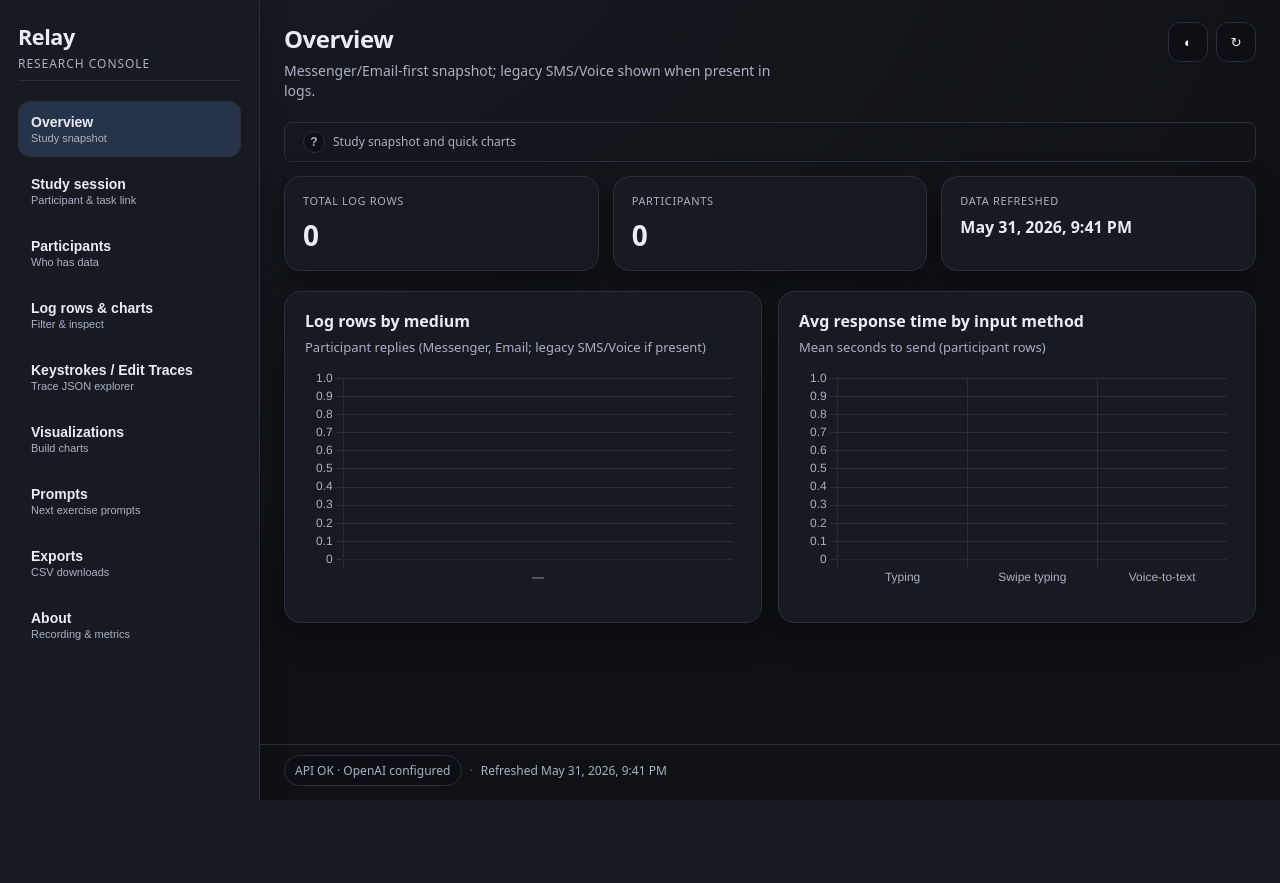
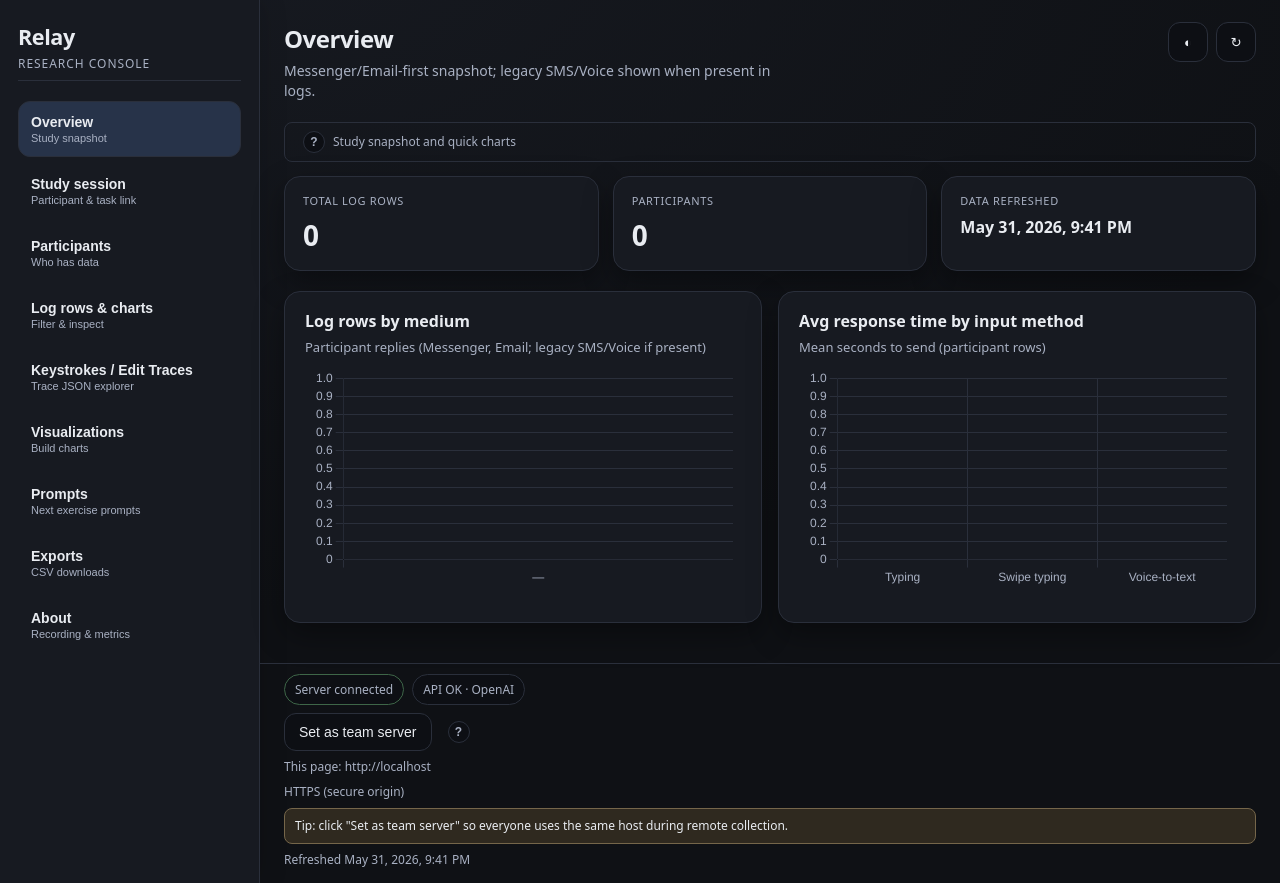
Before and after one commit to JocelyneCM/reply-task-prototype, a Flask app: page /admin in a window 1280 px wide. Before the commit the page ends 800 px from the top, so only its background shows below. Run offline with Flask 3, Linux system fonts and the light colour scheme; data that the repository does not hold is empty; some libraries are stand-ins or nearby versions.

Commit message:
Add optional admin password and ngrok remote guardrails.
Protect admin routes when RELAY_ADMIN_PASSWORD is set, warn on public admin access, and document safe remote collection with ngrok.

```diff
--- a/prototype/server.py
+++ b/prototype/server.py
@@ -29,6 +29,7 @@ from uuid import uuid4
 import csv
 import json
 import os
+import hmac
 from collections import Counter, defaultdict
 
 from flask import (
@@ -140,6 +141,50 @@ else:
 
 BASE_DIR = Path(__file__).resolve().parent
 ensure_base_directories(BASE_DIR)
+
+
+def _admin_password_configured() -> str:
+    """Return configured admin password (blank means auth disabled)."""
+    return str(os.environ.get("RELAY_ADMIN_PASSWORD") or "").strip()
+
+
+def _request_host_without_port() -> str:
+    return (request.host or "").split(":")[0].strip().lower()
+
+
+def _is_local_host(host: str) -> bool:
+    h = (host or "").strip().lower()
+    return h in {"localhost", "127.0.0.1", "::1"}
+
+
+def _is_admin_protected_path(path: str) -> bool:
+    p = str(path or "")
+    return (
+        p == "/admin"
+        or p.startswith("/api/admin")
+        or p == "/api/admin_summary"
+        or p == "/api/logs"
+        or p == "/api/participants"
+        or p.startswith("/api/prompt_pool")
+        or p.startswith("/api/download_csv")
+        or p.startswith("/api/download_edit_trace")
+    )
+
+
+def _maybe_require_admin_password() -> Optional[Response]:
+    """Optional lightweight admin protection when RELAY_ADMIN_PASSWORD is set."""
+    password = _admin_password_configured()
+    if not password or not _is_admin_protected_path(request.path):
+        return None
+    auth = request.authorization
+    user = (auth.username or "") if auth else ""
+    supplied = (auth.password or "") if auth else ""
+    if user == "relay_admin" and hmac.compare_digest(supplied, password):
+        return None
+    res = Response("Admin authentication required.", 401)
+    res.headers["WWW-Authenticate"] = 'Basic realm="Relay Admin"'
+    return res
+
 
 # Voice prompt files for participant UI (flat folders only; no subpaths).
 VOICE_PROMPT_SUFFIXES = frozenset({".mp3", ".wav", ".m4a", ".ogg", ".webm"})
@@ -369,6 +414,7 @@ app = Flask(
     static_folder=str(BASE_DIR / "static"),
     template_folder=str(BASE_DIR / "templates"),
 )
+app.before_request(_maybe_require_admin_password)
 
 
 # ---------------------------------------------------------------------------
@@ -424,7 +470,7 @@ def api_health() -> Response:
     can toggle related controls.
     """
     forwarded = (request.headers.get("X-Forwarded-Proto") or "").split(",")[0].strip().lower()
-    host = (request.host or "").split(":")[0].lower()
+    host = _request_host_without_port()
     is_secure = bool(request.is_secure) or forwarded == "https"
     mic_likely = is_secure or host in {"localhost", "127.0.0.1"}
     payload = {
@@ -435,7 +481,10 @@ def api_health() -> Response:
         "ffmpeg_ok": FFMPEG_AVAILABLE,
         "whisper_error": WHISPER_ERROR,
         "openai_configured": has_openai_key_configured(),
+        "request_host": host,
+        "request_host_is_local": _is_local_host(host),
         "request_is_secure": is_secure,
+        "admin_password_set": bool(_admin_password_configured()),
         "mic_likely_available": mic_likely,
     }
     return jsonify(payload)
--- a/prototype/static/css/style.css
+++ b/prototype/static/css/style.css
@@ -2629,7 +2629,7 @@ body[data-theme="light"] .pex-admin-sidebar{
 
 .pex-admin-status-footer{
   display:flex;
-  align-items:center;
+  align-items:flex-start;
   flex-wrap:wrap;
   gap:8px;
   padding:10px 24px 14px;
@@ -2637,6 +2637,53 @@ body[data-theme="light"] .pex-admin-sidebar{
   margin-top:auto;
   font-size:12px;
   color:var(--muted);
+}
+
+.pex-admin-footer-main{
+  display:flex;
+  flex-direction:column;
+  gap:8px;
+  width:100%;
+}
+
+.pex-admin-footer-row{
+  display:flex;
+  flex-wrap:wrap;
+  align-items:center;
+  gap:8px;
+}
+
+.pex-admin-footer-researcher{
+  gap:10px;
+}
+
+.pex-admin-footer-host,
+.pex-admin-footer-scheme,
+.pex-admin-footer-refreshed{
+  margin:0;
+  line-height:1.4;
+}
+
+.pex-admin-footer-warn{
+  margin:0;
+  padding:8px 10px;
+  border-radius:8px;
+  line-height:1.45;
+  color:var(--text);
+  background:color-mix(in srgb, var(--warn, #e8b84a) 14%, var(--surface));
+  border:1px solid color-mix(in srgb, var(--warn, #e8b84a) 35%, var(--line));
+}
+
+.pex-admin-footer-warn[hidden]{
+  display:none !important;
+}
+
+.pex-admin-pill--footer.is-ok{
+  border-color:color-mix(in srgb, var(--ok, #5cb85c) 40%, var(--line));
+}
+
+.pex-admin-pill--footer.is-bad{
+  border-color:color-mix(in srgb, var(--danger, #d9534f) 40%, var(--line));
 }
 
 .pex-admin-pill--footer{
--- a/prototype/static/js/admin_help.js
+++ b/prototype/static/js/admin_help.js
@@ -12,6 +12,23 @@
 
 **Typical use:** open at the start of a lab day to confirm logging is working, or after a session to spot obvious gaps.`,
     },
+    "shared-server": {
+      title: "One shared server for the study",
+      body: `During live data collection, everyone should use the **same Relay server** (same host/URL).
+
+**Before remote testing:** back up data first:
+\`cp -R prototype/data prototype/data_backup_$(date +%Y%m%d_%H%M%S)\`
+
+**Remote setup (ngrok):**
+1. Start Relay: \`python -m prototype.server\`
+2. In another terminal: \`ngrok http 8000\`
+3. Open **admin** on the **https://** ngrok URL and build participant links from there
+4. Click **Set as team server** in the footer so mismatched hosts are warned
+
+**Optional:** set \`RELAY_ADMIN_PASSWORD\` before sharing a public admin link (username \`relay_admin\`).
+
+**HTTP vs HTTPS:** typing and swipe work on plain HTTP; phone mic needs HTTPS.`,
+    },
     session: {
       title: "Study session",
       body: `Run a live collection block with one participant at a time.
@@ -25,6 +42,11 @@
       body: `The ID ties everything together (logs, session plan, exports).
 
 Use the same code on every link for that person (e.g. **P006**). You can type a new ID or pick an existing one from suggestions.
+
+Recommended ranges to avoid collisions:
+- lab/local participants: **P001–P099**
+- remote participants: **P101+**
+- test-only IDs: **P901+**
 
 **Common mistake:** one participant using two different IDs — their data will look split across two people.`,
     },
--- /dev/null
+++ b/prototype/static/js/admin_study_context.js
@@ -0,0 +1,128 @@
+/**
+ * Admin server status + remote/ngrok guardrails (team URL in localStorage).
+ */
+(function () {
+  const STORAGE_TEAM_BASE = "relay_team_base_url";
+
+  function readTeamBaseUrl() {
+    try {
+      return (localStorage.getItem(STORAGE_TEAM_BASE) || "").trim();
+    } catch {
+      return "";
+    }
+  }
+
+  function writeTeamBaseUrl(url) {
+    try {
+      const v = String(url || "").trim().replace(/\/$/, "");
+      if (v) localStorage.setItem(STORAGE_TEAM_BASE, v);
+      else localStorage.removeItem(STORAGE_TEAM_BASE);
+    } catch {
+      /* ignore */
+    }
+  }
+
+  function currentBaseUrl() {
+    return `${window.location.origin}`.replace(/\/$/, "");
+  }
+
+  function schemeLabel(isSecure) {
+    return isSecure
+      ? "HTTPS (secure origin)"
+      : "HTTP (typing/swipe OK; phone mic usually blocked)";
+  }
+
+  function hostMismatch(teamBase, current) {
+    if (!teamBase || !current) return false;
+    try {
+      return new URL(teamBase).origin !== new URL(current).origin;
+    } catch {
+      return teamBase !== current;
+    }
+  }
+
+  function updateAdminServerFooter(health) {
+    const statusEl = document.getElementById("adminServerStatusPill");
+    const hostEl = document.getElementById("adminServerHostLine");
+    const schemeEl = document.getElementById("adminServerSchemeLine");
+    const warnEl = document.getElementById("adminServerWarn");
+    const apiPill = document.getElementById("serverPill");
+
+    const base = currentBaseUrl();
+    const isSecure =
+      !!window.isSecureContext || !!(health && health.request_is_secure);
+    const connected = health == null ? false : !!health.ok;
+
+    if (statusEl) {
+      statusEl.textContent = connected ? "Server connected" : "Server unreachable";
+      statusEl.classList.toggle("is-ok", connected);
+      statusEl.classList.toggle("is-bad", !connected);
+    }
+
+    if (hostEl) {
+      hostEl.textContent = `This page: ${base}`;
+      hostEl.title = "All researchers should use the same server URL during a study block.";
+    }
+
+    if (schemeEl) schemeEl.textContent = schemeLabel(isSecure);
+
+    const hostIsLocal =
+      health && Object.prototype.hasOwnProperty.call(health, "request_host_is_local")
+        ? !!health.request_host_is_local
+        : ["localhost", "127.0.0.1", "::1"].includes(
+            String(window.location.hostname || "").toLowerCase()
+          );
+    const adminPasswordSet = !!(health && health.admin_password_set);
+    const teamBase = readTeamBaseUrl();
+
+    if (warnEl) {
+      if (!hostIsLocal && !adminPasswordSet) {
+        warnEl.hidden = false;
+        warnEl.textContent =
+          "This admin page is reachable through a non-local link. Set RELAY_ADMIN_PASSWORD before sharing widely.";
+      } else if (teamBase && hostMismatch(teamBase, base)) {
+        warnEl.hidden = false;
+        warnEl.textContent = `Warning: team server is ${teamBase} but you are on ${base}. Data may split across servers.`;
+      } else if (!teamBase) {
+        warnEl.hidden = false;
+        warnEl.textContent =
+          'Tip: click "Set as team server" so everyone uses the same host during remote collection.';
+      } else {
+        warnEl.hidden = true;
+        warnEl.textContent = "";
+      }
+    }
+
+    if (apiPill && health) {
+      if (health.whisper_ok) {
+        apiPill.textContent = health.openai_configured
+          ? "API OK · OpenAI"
+          : "API OK · OpenAI missing";
+      } else {
+        const why = health.ffmpeg_ok === false ? "ffmpeg missing" : "whisper limited";
+        apiPill.textContent = `API OK · ${why}`;
+      }
+    } else if (apiPill && !health) {
+      apiPill.textContent = "API unreachable";
+    }
+  }
+
+  function initAdminStudyContext() {
+    const teamBtn = document.getElementById("adminSetTeamServerBtn");
+    if (teamBtn && !teamBtn.dataset.bound) {
+      teamBtn.dataset.bound = "1";
+      teamBtn.addEventListener("click", () => {
+        writeTeamBaseUrl(currentBaseUrl());
+        updateAdminServerFooter({ ok: true, admin_password_set: false, request_host_is_local: false });
+        teamBtn.textContent = "Team server saved ✓";
+        setTimeout(() => {
+          teamBtn.textContent = "Set as team server";
+        }, 2000);
+      });
+    }
+    updateAdminServerFooter({ ok: true });
+  }
+
+  window.initAdminStudyContext = initAdminStudyContext;
+  window.updateAdminServerFooter = updateAdminServerFooter;
+})();
--- a/prototype/templates/admin.html
+++ b/prototype/templates/admin.html
@@ -208,6 +208,9 @@
                       </div>
                       <p class="pex-inline-hint">
                         Same ID on every link (<strong>P001</strong>, <strong>P010</strong>, …). Type a new ID or choose from suggestions.
+                      </p>
+                      <p class="pex-inline-hint">
+                        ID guidance: lab/local <strong>P001–P099</strong>, remote <strong>P101+</strong>, test IDs <strong>P901+</strong>.
                       </p>
                     </div>
                     <div class="pex-admin-field" style="margin-top:14px;">
@@ -1165,9 +1168,22 @@
         </main>
 
         <footer class="pex-admin-status-footer" aria-live="polite">
-          <span class="pex-admin-pill pex-admin-pill--footer" id="serverPill">Checking…</span>
-          <span class="pex-admin-status-sep" aria-hidden="true">·</span>
-          <span class="pex-admin-status-refresh small" id="adminFooterRefreshed">—</span>
+          <div class="pex-admin-footer-main">
+            <div class="pex-admin-footer-row">
+              <span class="pex-admin-pill pex-admin-pill--footer" id="adminServerStatusPill">Checking…</span>
+              <span class="pex-admin-pill pex-admin-pill--footer" id="serverPill">API…</span>
+            </div>
+            <div class="pex-admin-footer-row pex-admin-footer-researcher">
+              <button type="button" class="pex-btn-ghost pex-btn-ghost--compact" id="adminSetTeamServerBtn">
+                Set as team server
+              </button>
+              <button type="button" class="pex-help-btn" data-help-id="shared-server" aria-label="Help: shared server">?</button>
+            </div>
+            <p class="small pex-admin-footer-host" id="adminServerHostLine">This page: —</p>
+            <p class="small pex-admin-footer-scheme" id="adminServerSchemeLine">—</p>
+            <p class="pex-admin-footer-warn small" id="adminServerWarn" hidden></p>
+            <p class="small pex-admin-footer-refreshed" id="adminFooterRefreshed">—</p>
+          </div>
         </footer>
       </div>
     </div>
@@ -1183,6 +1199,7 @@
       </div>
     </dialog>
 
+    <script src="{{ url_for('static', filename='js/admin_study_context.js') }}"></script>
     <script src="{{ url_for('static', filename='js/admin_help.js') }}"></script>
     <script src="{{ url_for('static', filename='js/app.js') }}"></script>
     <script src="{{ url_for('static', filename='js/admin_ui.js') }}"></script>
```
Also changed, not shown: prototype/tests/test_api.py (+20 -0 lines), README.md, prototype/static/js/app.js.
